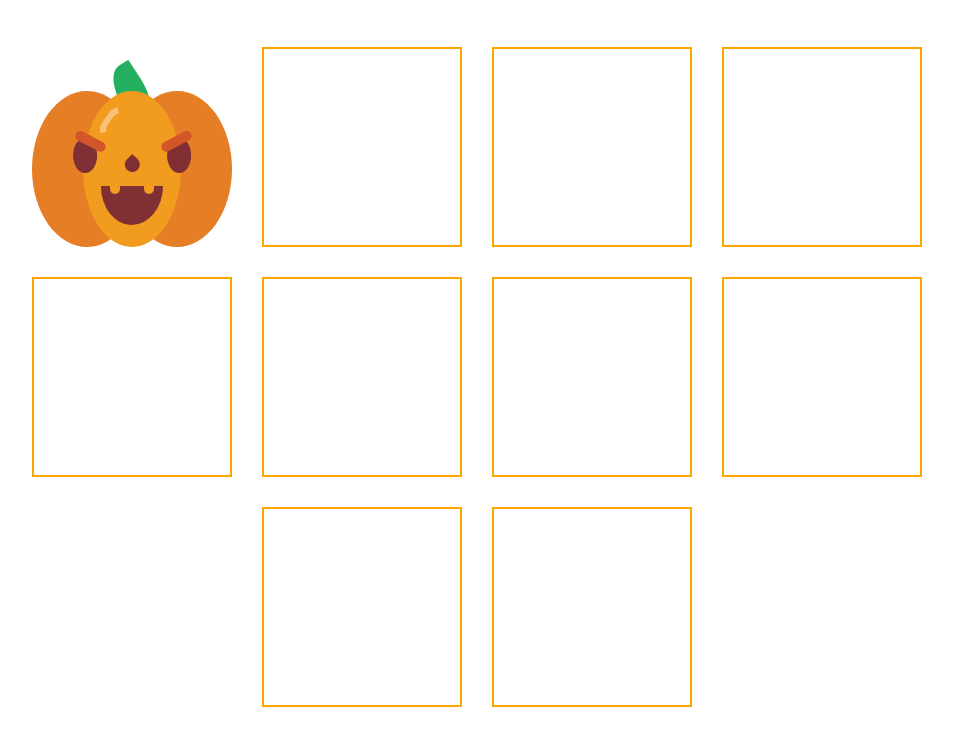
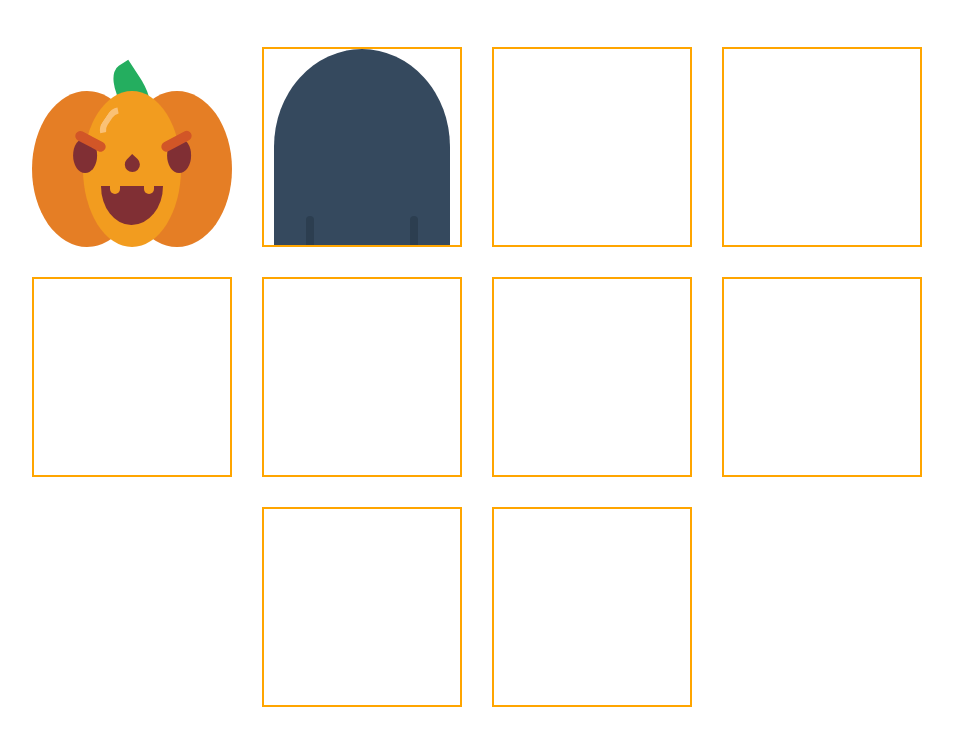
Before and after one commit to nat-davydova/halloween-icons, a website built with Vite: page index.html in a window 1280 px wide. Shown: the part 173-918 px from the top of the page, without its empty margins (163-1116 px from the left). Built offline with nearby package versions, Linux system fonts and the light colour scheme.

Commit message:
grave: add basic icon

```diff
--- a/index.html
+++ b/index.html
@@ -43,7 +43,12 @@
           </div>
         </div>
       </div>
-      <div class="icon icon--bordered"></div>
+
+      <!-- GRAVE ICON-->
+      <div class="grave icon icon--bordered">
+        <div class="grave__body"></div>
+      </div>
+
       <div class="icon icon--bordered"></div>
       <div class="icon icon--bordered"></div>
       <div class="icon icon--bordered"></div>
--- a/style.css
+++ b/style.css
@@ -101,7 +101,7 @@ body a {
     border: 2px solid orange;
 }
 
-/* ICON  #1 */
+/* PUMPKIN ICON */
 
 .pumpkin {
     --body-color--main: #e57e25;
@@ -279,3 +279,42 @@ body a {
     border-radius: 50%;
     z-index: 2;
 }
+
+/* GRAVE ICON */
+.grave {
+    --grave-color: #35495E;
+    --grave--shadow-color: #2C3E50;
+
+    position: relative;
+}
+
+.grave__body {
+    --shadow-offset: 18%;
+
+    position: relative;
+    width: 90%;
+    height: 100%;
+    margin: auto;
+    border-radius: 50% 50% 0 0;
+    background-color: var(--grave-color);
+}
+
+.grave__body:before,
+.grave__body:after {
+    position: absolute;
+    bottom: 0;
+    display: block;
+    width: 5%;
+    height: 15%;
+    content: '';
+    border-radius: 30px 30px 0 0;
+    background-color: var(--grave--shadow-color);
+}
+
+.grave__body:before {
+    left: var(--shadow-offset);
+}
+
+.grave__body:after {
+    right: var(--shadow-offset);
+}
```
